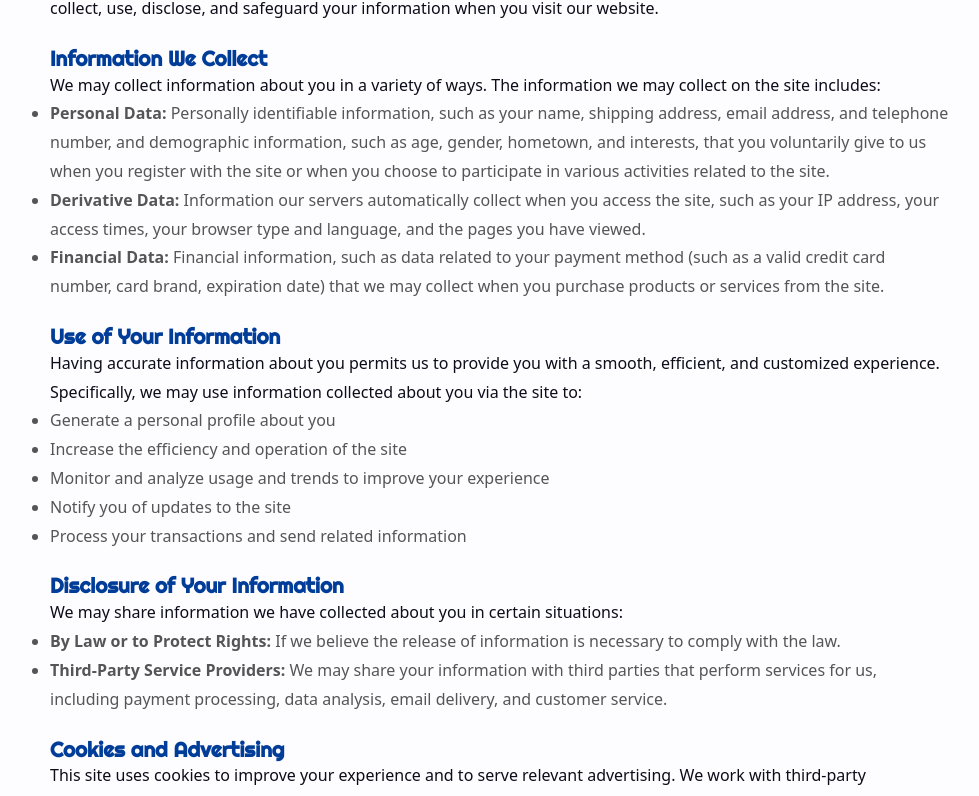
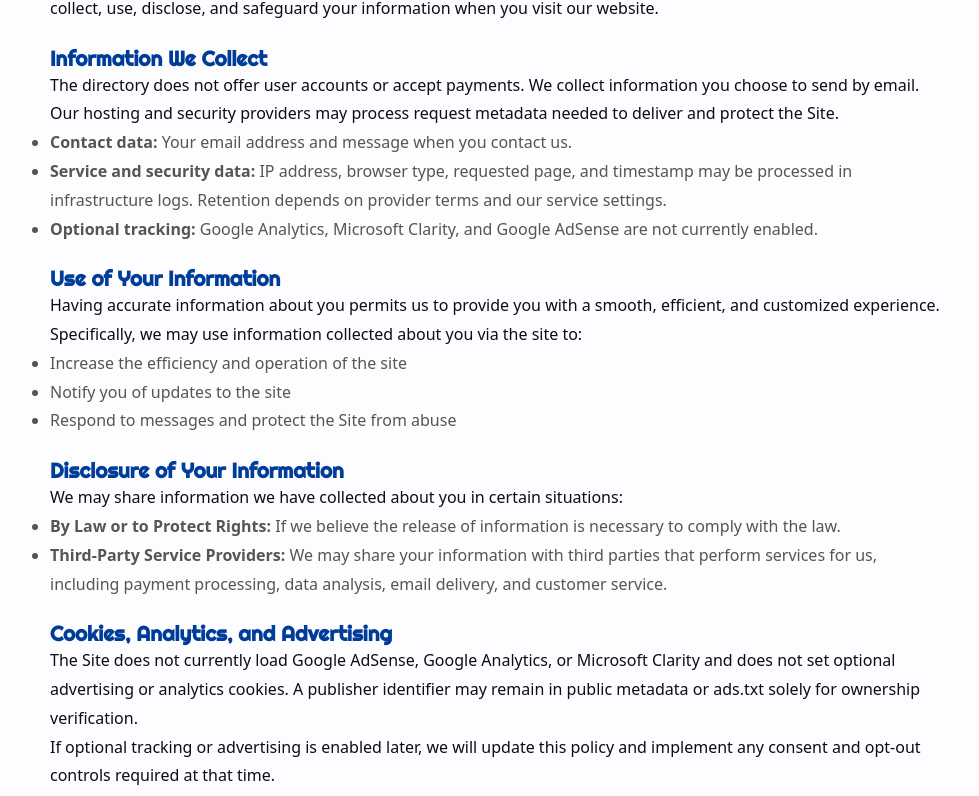
Before and after one commit to raiderj77/allskatingrinks, a Next.js app: page /privacy in a window 1280 px wide. Shown: the part 319-1115 px from the top of the page, without its empty margins (140-1119 px from the left). Built offline with nearby package versions, Linux system fonts and the light colour scheme.

Commit message:
Disable unapproved tracking and harden privacy (#6)

```diff
--- a/next.config.ts
+++ b/next.config.ts
@@ -29,7 +29,7 @@ const nextConfig: NextConfig = {
           {
             key: "Content-Security-Policy",
             value:
-              "default-src 'self'; script-src 'self' 'unsafe-inline' https://pagead2.googlesyndication.com https://googleadservices.com; img-src 'self' data: https:; style-src 'self' 'unsafe-inline'; font-src 'self' data:; connect-src 'self' https://www.google-analytics.com https://pagead2.googlesyndication.com;",
+              "default-src 'self'; script-src 'self' 'unsafe-inline'; img-src 'self' data: https:; style-src 'self' 'unsafe-inline'; font-src 'self' data:; connect-src 'self'; frame-src 'self';",
           },
         ],
       },
--- a/package.json
+++ b/package.json
@@ -6,10 +6,11 @@
     "dev": "next dev",
     "build": "next build",
     "start": "next start",
-    "lint": "next lint"
+    "lint": "next lint",
+    "test:privacy": "node --test tests/privacy-security.test.mjs"
   },
   "dependencies": {
-    "next": "^15.5.14",
+    "next": "15.5.20",
     "react": "^19.0.0",
     "react-dom": "^19.0.0"
   },
--- a/src/app/layout.tsx
+++ b/src/app/layout.tsx
@@ -1,6 +1,4 @@
 import type { Metadata } from 'next';
-import Script from 'next/script';
-import { headers } from 'next/headers';
 import { Righteous, Nunito } from 'next/font/google';
 import './globals.css';
 
@@ -34,27 +32,12 @@ const directorySites = [
   { name: 'Rockhounding Finder', href: 'https://rockhoundingfinder.com' }, { name: 'Soak USA', href: 'https://soakusa.net' },
 ];
 
-export default async function RootLayout({ children }: { children: React.ReactNode }) {
-  const headersList = await headers()
-  const gpcHeader = headersList.get('sec-gpc') === '1'
-
+export default function RootLayout({ children }: { children: React.ReactNode }) {
   return (
     <html lang="en" className={`${righteous.variable} ${nunito.variable}`}>
       <head>
-        <script dangerouslySetInnerHTML={{ __html: `window.dataLayer=window.dataLayer||[];function gtag(){dataLayer.push(arguments);}gtag('consent','default',{ad_storage:'denied',ad_user_data:'denied',ad_personalization:'denied',analytics_storage:'denied',functionality_storage:'denied',personalization_storage:'denied',wait_for_update:500});` }} />
         <meta name="msvalidate.01" content="C4C9B6256BDEDED169E4DE01CA953390" />
         <meta name="viewport" content="width=device-width, initial-scale=1" />
-        {!gpcHeader && (<>
-          <Script src="https://pagead2.googlesyndication.com/pagead/js/adsbygoogle.js?client=ca-pub-7171402107622932" strategy="afterInteractive" />
-          <Script id="clarity-script" strategy="afterInteractive">{`(function(c,l,a,r,i,t,y){c[a]=c[a]||function(){(c[a].q=c[a].q||[]).push(arguments)};t=l.createElement(r);t.async=1;t.src="https://www.clarity.ms/tag/"+i;y=l.getElementsByTagName(r)[0];y.parentNode.insertBefore(t,y);})(window,document,"clarity","script","vsqobt7va0");`}</Script>
-          <Script src="https://www.googletagmanager.com/gtag/js?id=G-HXVCT4VJWN" strategy="afterInteractive" />
-          <Script id="google-analytics" strategy="afterInteractive">
-            {`window.dataLayer = window.dataLayer || []; function gtag(){dataLayer.push(arguments);} gtag('js', new Date()); gtag('config', 'G-HXVCT4VJWN');`}
-          </Script>
-        </>)}
-        <Script id="gpc-client-check" strategy="afterInteractive" dangerouslySetInnerHTML={{
-          __html: `(function(){var g=typeof navigator!=='undefined'&&!!navigator.globalPrivacyControl;var c=document.cookie.indexOf('empire_gpc=1')!==-1;if(g||c){window.dataLayer=window.dataLayer||[];function gtag(){dataLayer.push(arguments);}gtag('consent','update',{ad_storage:'denied',ad_user_data:'denied',ad_personalization:'denied',analytics_storage:'denied',functionality_storage:'denied',personalization_storage:'denied'});}})();`
-        }} />
       </head>
       <body>
         <header style={{ background: 'linear-gradient(90deg, var(--dark) 0%, var(--mid-dark) 100%)', borderBottom: '3px solid var(--pink)', position: 'sticky', top: 0, zIndex: 1000, boxShadow: '0 2px 20px rgba(255,31,142,0.3)' }}>
--- a/src/app/privacy/page.tsx
+++ b/src/app/privacy/page.tsx
@@ -24,7 +24,7 @@ export default function PrivacyPage() {
       <section style={{ padding: "2rem 1rem" }}>
         <div style={{ maxWidth: "900px", margin: "0 auto", lineHeight: "1.8" }}>
           <p style={{ color: "#666", fontStyle: "italic" }}>
-            Last updated: April 2026
+            Last updated: July 13, 2026
           </p>
 
           <h2 style={{ fontSize: "1.3rem", color: "#003d99", marginTop: "1.5rem", fontWeight: "bold" }}>
@@ -40,29 +40,24 @@ export default function PrivacyPage() {
             Information We Collect
           </h2>
           <p>
-            We may collect information about you in a variety of ways. The
-            information we may collect on the site includes:
+            The directory does not offer user accounts or accept payments. We
+            collect information you choose to send by email. Our hosting and
+            security providers may process request metadata needed to deliver and
+            protect the Site.
           </p>
           <ul style={{ color: "#555" }}>
             <li>
-              <strong>Personal Data:</strong> Personally identifiable information,
-              such as your name, shipping address, email address, and telephone
-              number, and demographic information, such as age, gender, hometown,
-              and interests, that you voluntarily give to us when you register with
-              the site or when you choose to participate in various activities
-              related to the site.
+              <strong>Contact data:</strong> Your email address and message when
+              you contact us.
             </li>
             <li>
-              <strong>Derivative Data:</strong> Information our servers
-              automatically collect when you access the site, such as your IP
-              address, your access times, your browser type and language, and the
-              pages you have viewed.
+              <strong>Service and security data:</strong> IP address, browser type,
+              requested page, and timestamp may be processed in infrastructure
+              logs. Retention depends on provider terms and our service settings.
             </li>
             <li>
-              <strong>Financial Data:</strong> Financial information, such as
-              data related to your payment method (such as a valid credit card
-              number, card brand, expiration date) that we may collect when you
-              purchase products or services from the site.
+              <strong>Optional tracking:</strong> Google Analytics, Microsoft
+              Clarity, and Google AdSense are not currently enabled.
             </li>
           </ul>
 
@@ -75,11 +70,9 @@ export default function PrivacyPage() {
             information collected about you via the site to:
           </p>
           <ul style={{ color: "#555" }}>
-            <li>Generate a personal profile about you</li>
             <li>Increase the efficiency and operation of the site</li>
-            <li>Monitor and analyze usage and trends to improve your experience</li>
             <li>Notify you of updates to the site</li>
-            <li>Process your transactions and send related information</li>
+            <li>Respond to messages and protect the Site from abuse</li>
           </ul>
 
           <h2 style={{ fontSize: "1.3rem", color: "#003d99", marginTop: "1.5rem", fontWeight: "bold" }}>
@@ -103,23 +96,18 @@ export default function PrivacyPage() {
           </ul>
 
           <h2 style={{ fontSize: "1.3rem", color: "#003d99", marginTop: "1.5rem", fontWeight: "bold" }}>
-            Cookies and Advertising
+            Cookies, Analytics, and Advertising
           </h2>
           <p>
-            This site uses cookies to improve your experience and to serve relevant advertising. We work with
-            third-party advertising partners, including Google, who may use cookies to serve ads based on your
-            prior visits to this website or other websites.
+            The Site does not currently load Google AdSense, Google Analytics,
+            or Microsoft Clarity and does not set optional advertising or analytics
+            cookies. A publisher identifier may remain in public metadata or
+            ads.txt solely for ownership verification.
           </p>
           <p>
-            You may opt out of personalized advertising by visiting your{" "}
-            <a href="https://ads.google.com/settings" target="_blank" rel="noopener noreferrer" style={{ color: "#003d99" }}>
-              Google Ads Settings
-            </a>{" "}
-            or the{" "}
-            <a href="https://optout.aboutads.info" target="_blank" rel="noopener noreferrer" style={{ color: "#003d99" }}>
-              Digital Advertising Alliance opt-out page
-            </a>
-            .
+            If optional tracking or advertising is enabled later, we will update
+            this policy and implement any consent and opt-out controls required at
+            that time.
           </p>
 
           <h2 style={{ fontSize: "1.3rem", color: "#003d99", marginTop: "1.5rem", fontWeight: "bold" }}>
@@ -149,7 +137,7 @@ export default function PrivacyPage() {
               <strong>Right to Delete:</strong> You have the right to request deletion of your personal data, subject to certain exceptions.
             </li>
             <li>
-              <strong>Right to Opt-Out of Sale or Targeted Advertising:</strong> You have the right to opt out of the sale or sharing of your personal data for targeted advertising. All Skating Rinks does not sell personal data and honors Global Privacy Control (GPC) signals as a universal opt-out mechanism.
+              <strong>Right to Opt-Out of Sale or Targeted Advertising:</strong> You have the right to opt out of the sale or sharing of your personal data for targeted advertising. All Skating Rinks does not sell personal data or currently run targeted advertising.
             </li>
             <li>
               <strong>Right to Data Portability:</strong> You have the right to receive your personal data in a portable format.
@@ -159,7 +147,7 @@ export default function PrivacyPage() {
             To exercise these rights, submit a request to <strong>privacy@allskatingrinks.com</strong>. We will respond to your request within 45 days of receipt. Please note that certain data may be exempt from deletion if required to be retained by law or for legitimate business purposes.
           </p>
           <p>
-            <strong>Global Privacy Control (GPC):</strong> All Skating Rinks honors Global Privacy Control (GPC) signals transmitted via browsers or browser extensions. If you enable GPC, we treat it as a universal opt-out request for sale, sharing, and targeted advertising of your personal data.
+            <strong>Global Privacy Control (GPC):</strong> There is currently no sale, sharing, or targeted-advertising processing to opt out of. If that changes, we will honor applicable GPC signals and add any additional required controls.
           </p>
           <p>
             <strong>Data Sales:</strong> All Skating Rinks does not sell or share personal data for targeted advertising purposes.
```
Also changed, not shown: src/lib/gpc.ts (deleted, +0 -24 lines), src/middleware.ts (deleted, +0 -19 lines), 2 other files (tests, documents, lock files or other folders).
